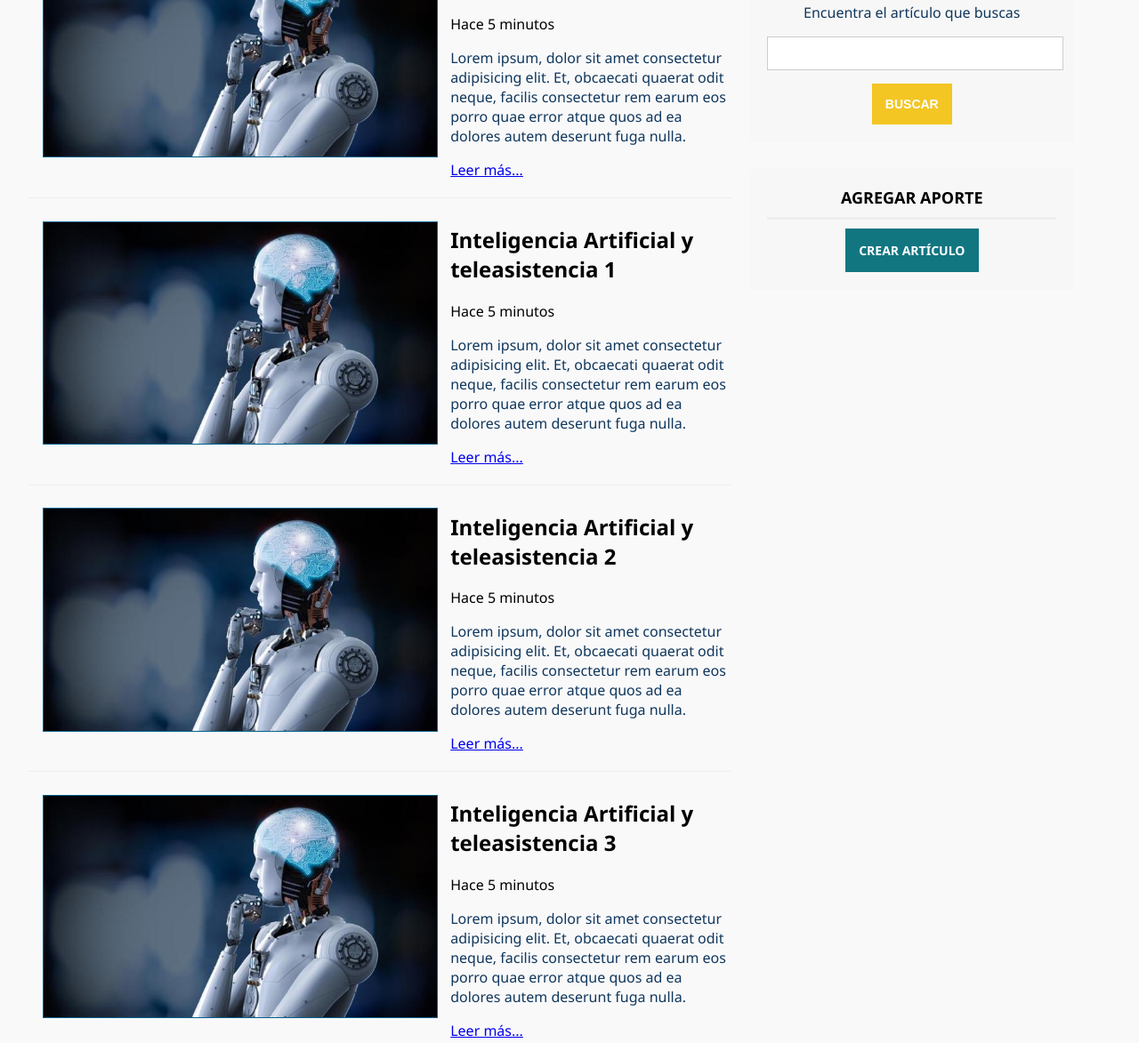
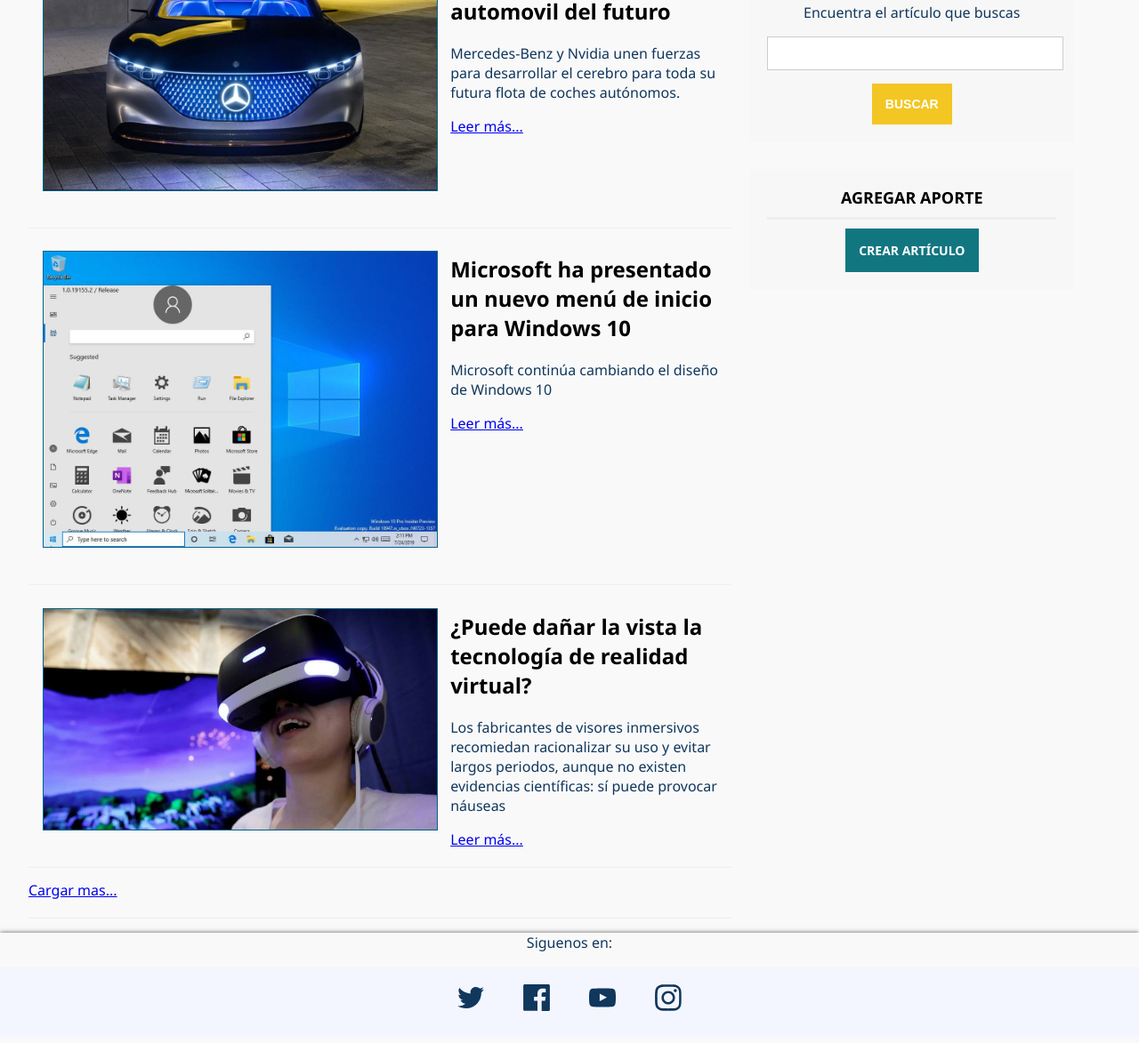
Before and after one commit to rodrigocenteno/Proyecto, a plain HTML site: page Paginas/Tecnologia.html in a window 1280 px wide. Shown: the part 399-1572 px from the top of the page at 89% size. Drawn offline with nearby package versions, Linux system fonts and the light colour scheme.

Commit message:
tercer commit

```diff
--- a/Paginas/Tecnologia.html
+++ b/Paginas/Tecnologia.html
@@ -3,7 +3,7 @@
     <head>
         <meta charset="utf-8" />
         <title>Centro de Noticias UNEWS</title>
-
+        <link rel="icon"  href="../assets/images/icono.ico">
         <!--HOJA DE ESTILOS-->
         <link rel="stylesheet" type="text/css" href="../assets/css/styles.css" />
         <script src="../assets/js/jquery-3.5.1.min.js"></script>
@@ -59,21 +59,41 @@
                 <div id="articles">
                     <article class="article-item" id="article-template">
                         <div class="image-wrap">
-                            <img src="../assets/images/tecnologia.jpg" alt="Paisaje" />
+                            <img src="../assets/images/tecnologia/mercedesynvidia.jpg" alt="Paisaje" />
                         </div>
-                        <h2>Inteligencia Artificial y teleasistencia</h2>
-                        <span class="date">
-                            Hace 5 minutos
-                        </span>
-                    </br>
-                    <p>Lorem ipsum, dolor sit amet consectetur adipisicing elit. Et, obcaecati quaerat odit neque,
-                        facilis
-                        consectetur rem earum eos porro quae error atque quos ad ea dolores autem deserunt fuga nulla.
-                    </p>
+                        <h2>Mercedes-Benz y Nvidia se unen para crear el automovil del futuro</h2>
+
+                    <p>Mercedes-Benz y Nvidia unen fuerzas para desarrollar el cerebro para toda su futura flota de coches autónomos.</p>
                     <a href="#">Leer más...</a>
 
                         <div class="clearfix"></div>
                     </article>
+
+                    <div id="articles">
+                        <article class="article-item" id="article-template">
+                            <div class="image-wrap">
+                                <img src="../assets/images/tecnologia/windows10menu.jpg" alt="Paisaje" />
+                            </div>
+                            <h2>Microsoft ha presentado un nuevo menú de inicio para Windows 10</h2>
+                            <p>Microsoft continúa cambiando el diseño de Windows 10</p>
+                        <a href="#">Leer más...</a>
+
+                            <div class="clearfix"></div>
+                        </article>
+
+                        <div id="articles">
+                            <article class="article-item" id="article-template">
+                                <div class="image-wrap">
+                                    <img src="../assets/images/tecnologia/realidadvirtual.jpg" alt="Paisaje" />
+                                </div>
+                                <h2>¿Puede dañar la vista la tecnología de realidad virtual?</h2>
+
+                            <p>Los fabricantes de visores inmersivos recomiedan racionalizar su uso y evitar largos periodos,
+                                aunque no existen evidencias científicas: sí puede provocar náuseas</p>
+                            <a href="#">Leer más...</a>
+
+                                <div class="clearfix"></div>
+                            </article>
 
                     <!--AÑADIR ARTICULOS VIA JS-->
 
--- a/assets/js/js.js
+++ b/assets/js/js.js
@@ -45,19 +45,3 @@
 
 
 });
-
-window.addEventListener("load", function(){
-  var template = document.getElementById("article-template");
-  var articles = document.getElementById("articles");
-
-  for(var i = 1; i <= 5; i++){
-      var clonado = template.cloneNode(true);
-      clonado.removeAttribute("id");
-
-      var h2 = clonado.getElementsByTagName("h2")[0];
-      h2.innerHTML = h2.textContent + ' ' + i;
-
-      articles.appendChild(clonado);
-  }
-
-});
```
Also changed, not shown: Paginas/Ciencia.html (+1 -1 lines), Paginas/Deportes.html (+1 -1 lines), Paginas/Nacionales.html (+53 -2 lines), Paginas/Nosotros.html (+1 -1 lines), Paginas/article.html (+1 -1 lines), Paginas/formulario.html (+1 -1 lines), assets/css/styles.css (+0 -14 lines), index.html (+1 -1 lines), assets/images/icono.ico (added), assets/images/nacionales/aguasantatecla.jpg (added), assets/images/nacionales/asambleanuegapoderes.jpg (added), assets/images/nacionales/hospitalsalvador.jpg (added), assets/images/nacionales/sahara.png (added), assets/images/tecnologia/mercedesynvidia.jpg (added), 2 more files.
